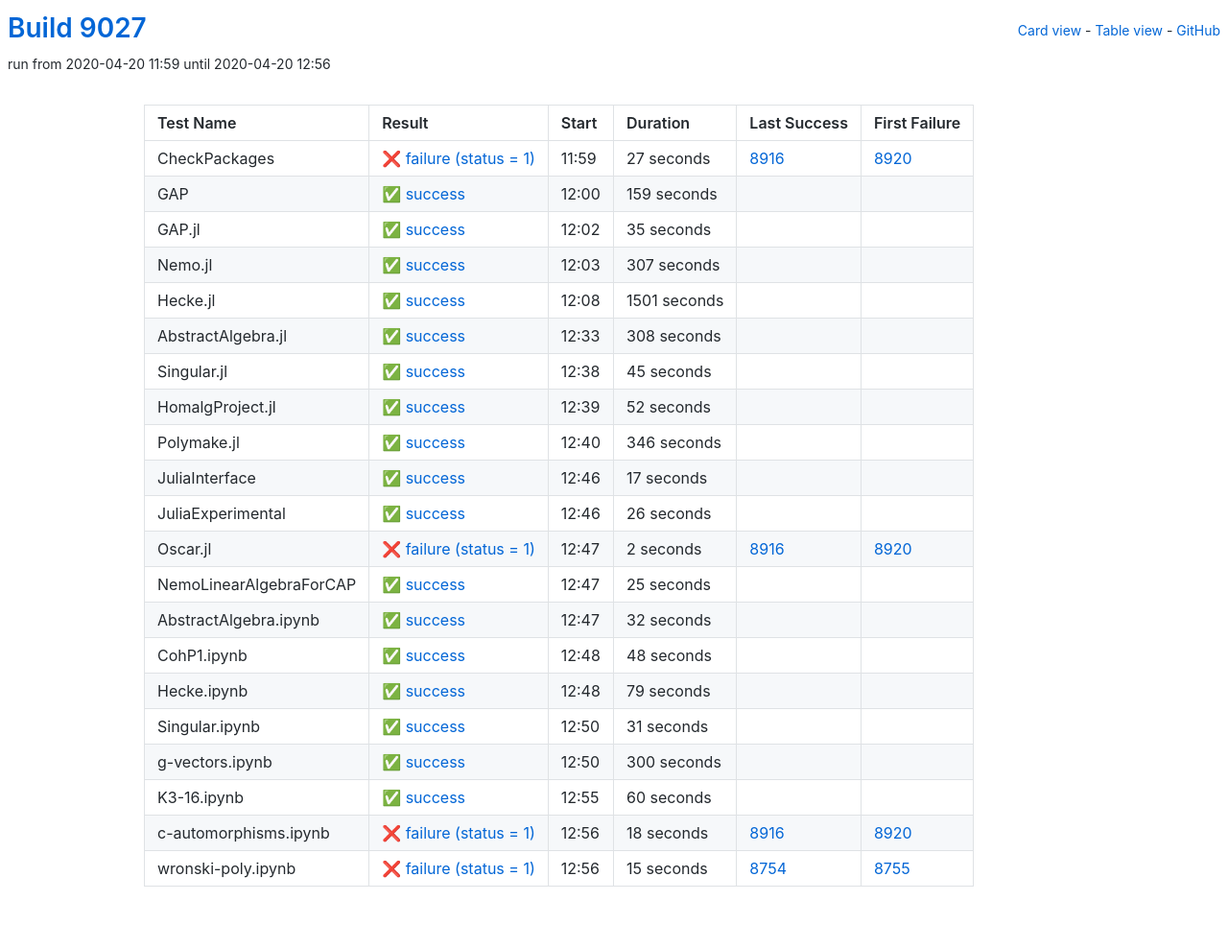
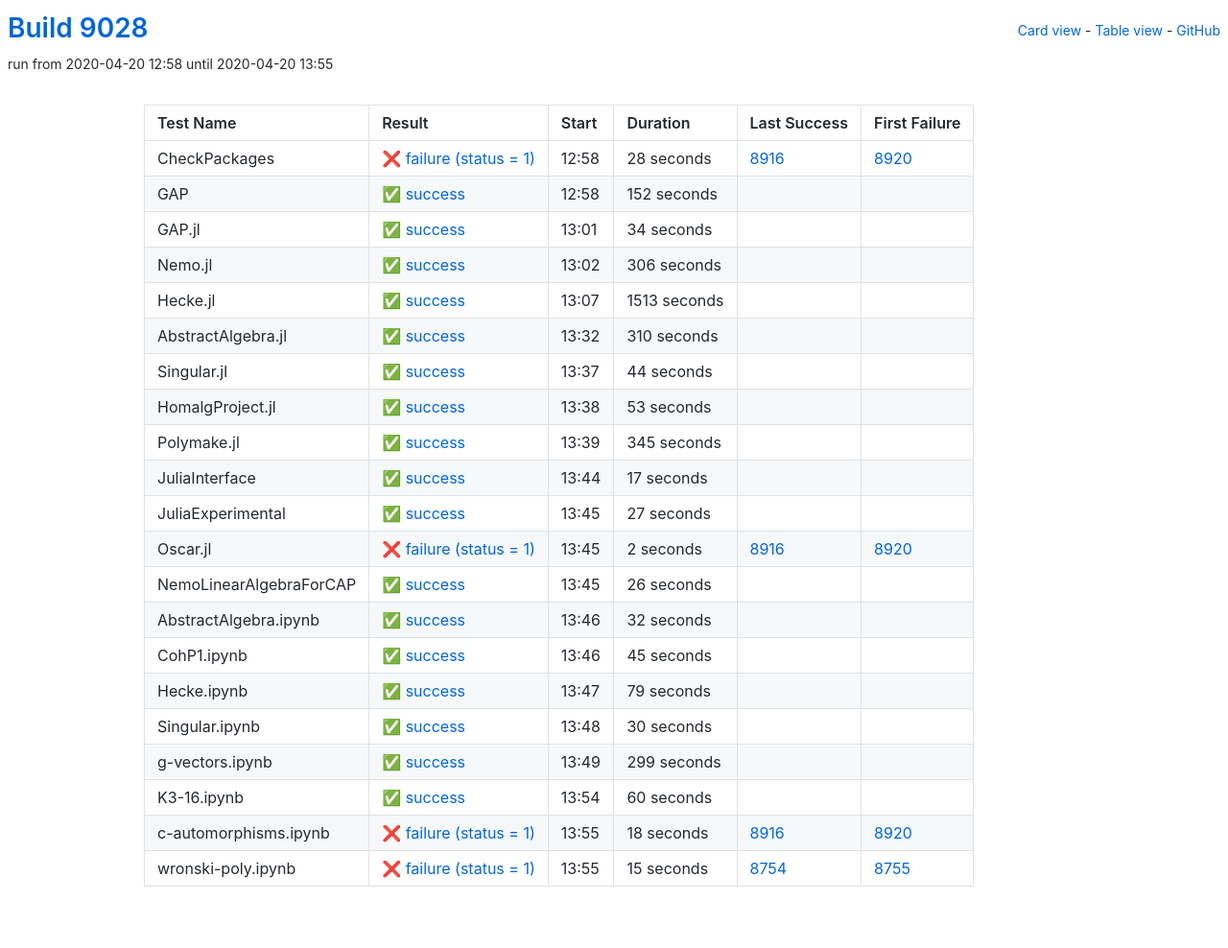
Before and after one commit to oscar-system/oscar-ci-status, a Jekyll site: the page built from table.html, in a window 1280 px wide. Shown: the whole page at 96% size. Built offline with Jekyll 4.4.1, drawn with Linux system fonts in a browser that asks for light colours.

Commit message:
Build 9028

```diff
--- a/_data/ci.yml
+++ b/_data/ci.yml
@@ -1,71 +1,159 @@
-build: 9027
-build_url: https://oscarci.mathematik.uni-kl.de/job/oscar/9027/
+build: 9028
+build_url: https://oscarci.mathematik.uni-kl.de/job/oscar/9028/
 job: oscar
 tests:
-- duration: 27
+- duration: 28
   exitcode: 1
   first_failure: 8920
   first_failure_url: https://oscarci.mathematik.uni-kl.de/job/oscar/8920/
   last_success: 8916
   last_success_url: https://oscarci.mathematik.uni-kl.de/job/oscar/8916/
-  log: https://oscarci.mathematik.uni-kl.de/job/oscar/9027/artifact/logs/build-9027/CheckPackages.log
+  log: https://oscarci.mathematik.uni-kl.de/job/oscar/9028/artifact/logs/build-9028/CheckPackages.log
   name: CheckPackages
-  start: 2020-04-20 11:59
+  start: 2020-04-20 12:58
   status: failure
   success: false
-- duration: 159
+- duration: 152
   exitcode: 0
   first_failure: false
   first_failure_url: null
   last_success: false
   last_success_url: null
-  log: https://oscarci.mathematik.uni-kl.de/job/oscar/9027/artifact/logs/build-9027/GAP.log
+  log: https://oscarci.mathematik.uni-kl.de/job/oscar/9028/artifact/logs/build-9028/GAP.log
   name: GAP
-  start: 2020-04-20 12:00
+  start: 2020-04-20 12:58
   status: success
   success: true
-- duration: 35
+- duration: 34
   exitcode: 0
   first_failure: false
   first_failure_url: null
   last_success: false
   last_success_url: null
-  log: https://oscarci.mathematik.uni-kl.de/job/oscar/9027/artifact/logs/build-9027/GAP.jl.log
+  log: https://oscarci.mathematik.uni-kl.de/job/oscar/9028/artifact/logs/build-9028/GAP.jl.log
   name: GAP.jl
-  start: 2020-04-20 12:02
+  start: 2020-04-20 13:01
   status: success
   success: true
-- duration: 307
+- duration: 306
   exitcode: 0
   first_failure: false
   first_failure_url: null
   last_success: false
   last_success_url: null
-  log: https://oscarci.mathematik.uni-kl.de/job/oscar/9027/artifact/logs/build-9027/Nemo.jl.log
+  log: https://oscarci.mathematik.uni-kl.de/job/oscar/9028/artifact/logs/build-9028/Nemo.jl.log
   name: Nemo.jl
-  start: 2020-04-20 12:03
+  start: 2020-04-20 13:02
   status: success
   success: true
-- duration: 1501
+- duration: 1513
   exitcode: 0
   first_failure: false
   first_failure_url: null
   last_success: false
   last_success_url: null
-  log: https://oscarci.mathematik.uni-kl.de/job/oscar/9027/artifact/logs/build-9027/Hecke.jl.log
+  log: https://oscarci.mathematik.uni-kl.de/job/oscar/9028/artifact/logs/build-9028/Hecke.jl.log
   name: Hecke.jl
-  start: 2020-04-20 12:08
+  start: 2020-04-20 13:07
   status: success
   success: true
-- duration: 308
+- duration: 310
   exitcode: 0
   first_failure: false
   first_failure_url: null
   last_success: false
   last_success_url: null
-  log: https://oscarci.mathematik.uni-kl.de/job/oscar/9027/artifact/logs/build-9027/AbstractAlgebra.jl.log
+  log: https://oscarci.mathematik.uni-kl.de/job/oscar/9028/artifact/logs/build-9028/AbstractAlgebra.jl.log
   name: AbstractAlgebra.jl
-  start: 2020-04-20 12:33
+  start: 2020-04-20 13:32
+  status: success
+  success: true
+- duration: 44
+  exitcode: 0
+  first_failure: false
+  first_failure_url: null
+  last_success: false
+  last_success_url: null
+  log: https://oscarci.mathematik.uni-kl.de/job/oscar/9028/artifact/logs/build-9028/Singular.jl.log
+  name: Singular.jl
+  start: 2020-04-20 13:37
+  status: success
+  success: true
+- duration: 53
+  exitcode: 0
+  first_failure: false
+  first_failure_url: null
+  last_success: false
+  last_success_url: null
+  log: https://oscarci.mathematik.uni-kl.de/job/oscar/9028/artifact/logs/build-9028/HomalgProject.jl.log
+  name: HomalgProject.jl
+  start: 2020-04-20 13:38
+  status: success
+  success: true
+- duration: 345
+  exitcode: 0
+  first_failure: false
+  first_failure_url: null
+  last_success: false
+  last_success_url: null
+  log: https://oscarci.mathematik.uni-kl.de/job/oscar/9028/artifact/logs/build-9028/Polymake.jl.log
+  name: Polymake.jl
+  start: 2020-04-20 13:39
+  status: success
+  success: true
+- duration: 17
+  exitcode: 0
+  first_failure: false
+  first_failure_url: null
+  last_success: false
+  last_success_url: null
+  log: https://oscarci.mathematik.uni-kl.de/job/oscar/9028/artifact/logs/build-9028/JuliaInterface.log
+  name: JuliaInterface
+  start: 2020-04-20 13:44
+  status: success
+  success: true
+- duration: 27
+  exitcode: 0
+  first_failure: false
+  first_failure_url: null
+  last_success: false
+  last_success_url: null
+  log: https://oscarci.mathematik.uni-kl.de/job/oscar/9028/artifact/logs/build-9028/JuliaExperimental.log
+  name: JuliaExperimental
+  start: 2020-04-20 13:45
+  status: success
+  success: true
+- duration: 2
+  exitcode: 1
+  first_failure: 8920
+  first_failure_url: https://oscarci.mathematik.uni-kl.de/job/oscar/8920/
+  last_success: 8916
+  last_success_url: https://oscarci.mathematik.uni-kl.de/job/oscar/8916/
+  log: https://oscarci.mathematik.uni-kl.de/job/oscar/9028/artifact/logs/build-9028/Oscar.jl.log
+  name: Oscar.jl
+  start: 2020-04-20 13:45
+  status: failure
+  success: false
+- duration: 26
+  exitcode: 0
+  first_failure: false
+  first_failure_url: null
+  last_success: false
+  last_success_url: null
+  log: https://oscarci.mathematik.uni-kl.de/job/oscar/9028/artifact/logs/build-9028/NemoLinearAlgebraForCAP.log
+  name: NemoLinearAlgebraForCAP
+  start: 2020-04-20 13:45
+  status: success
+  success: true
+- duration: 32
+  exitcode: 0
+  first_failure: false
+  first_failure_url: null
+  last_success: false
+  last_success_url: null
+  log: https://oscarci.mathematik.uni-kl.de/job/oscar/9028/artifact/logs/build-9028/AbstractAlgebra.ipynb.log
+  name: AbstractAlgebra.ipynb
+  start: 2020-04-20 13:46
   status: success
   success: true
 - duration: 45
@@ -74,97 +162,9 @@ tests:
   first_failure_url: null
   last_success: false
   last_success_url: null
-  log: https://oscarci.mathematik.uni-kl.de/job/oscar/9027/artifact/logs/build-9027/Singular.jl.log
-  name: Singular.jl
-  start: 2020-04-20 12:38
-  status: success
-  success: true
-- duration: 52
-  exitcode: 0
-  first_failure: false
-  first_failure_url: null
-  last_success: false
-  last_success_url: null
-  log: https://oscarci.mathematik.uni-kl.de/job/oscar/9027/artifact/logs/build-9027/HomalgProject.jl.log
-  name: HomalgProject.jl
-  start: 2020-04-20 12:39
-  status: success
-  success: true
-- duration: 346
-  exitcode: 0
-  first_failure: false
-  first_failure_url: null
-  last_success: false
-  last_success_url: null
-  log: https://oscarci.mathematik.uni-kl.de/job/oscar/9027/artifact/logs/build-9027/Polymake.jl.log
-  name: Polymake.jl
-  start: 2020-04-20 12:40
-  status: success
-  success: true
-- duration: 17
-  exitcode: 0
-  first_failure: false
-  first_failure_url: null
-  last_success: false
-  last_success_url: null
-  log: https://oscarci.mathematik.uni-kl.de/job/oscar/9027/artifact/logs/build-9027/JuliaInterface.log
-  name: JuliaInterface
-  start: 2020-04-20 12:46
-  status: success
-  success: true
-- duration: 26
-  exitcode: 0
-  first_failure: false
-  first_failure_url: null
-  last_success: false
-  last_success_url: null
-  log: https://oscarci.mathematik.uni-kl.de/job/oscar/9027/artifact/logs/build-9027/JuliaExperimental.log
-  name: JuliaExperimental
-  start: 2020-04-20 12:46
-  status: success
-  success: true
-- duration: 2
-  exitcode: 1
-  first_failure: 8920
-  first_failure_url: https://oscarci.mathematik.uni-kl.de/job/oscar/8920/
-  last_success: 8916
-  last_success_url: https://oscarci.mathematik.uni-kl.de/job/oscar/8916/
-  log: https://oscarci.mathematik.uni-kl.de/job/oscar/9027/artifact/logs/build-9027/Oscar.jl.log
-  name: Oscar.jl
-  start: 2020-04-20 12:47
-  status: failure
-  success: false
-- duration: 25
-  exitcode: 0
-  first_failure: false
-  first_failure_url: null
-  last_success: false
-  last_success_url: null
-  log: https://oscarci.mathematik.uni-kl.de/job/oscar/9027/artifact/logs/build-9027/NemoLinearAlgebraForCAP.log
-  name: NemoLinearAlgebraForCAP
-  start: 2020-04-20 12:47
-  status: success
-  success: true
-- duration: 32
-  exitcode: 0
-  first_failure: false
-  first_failure_url: null
-  last_success: false
-  last_success_url: null
-  log: https://oscarci.mathematik.uni-kl.de/job/oscar/9027/artifact/logs/build-9027/AbstractAlgebra.ipynb.log
-  name: AbstractAlgebra.ipynb
-  start: 2020-04-20 12:47
-  status: success
-  success: true
-- duration: 48
-  exitcode: 0
-  first_failure: false
-  first_failure_url: null
-  last_success: false
-  last_success_url: null
-  log: https://oscarci.mathematik.uni-kl.de/job/oscar/9027/artifact/logs/build-9027/CohP1.ipynb.log
+  log: https://oscarci.mathematik.uni-kl.de/job/oscar/9028/artifact/logs/build-9028/CohP1.ipynb.log
   name: CohP1.ipynb
-  start: 2020-04-20 12:48
+  start: 2020-04-20 13:46
   status: success
   success: true
 - duration: 79
@@ -173,31 +173,31 @@ tests:
   first_failure_url: null
   last_success: false
   last_success_url: null
-  log: https://oscarci.mathematik.uni-kl.de/job/oscar/9027/artifact/logs/build-9027/Hecke.ipynb.log
+  log: https://oscarci.mathematik.uni-kl.de/job/oscar/9028/artifact/logs/build-9028/Hecke.ipynb.log
   name: Hecke.ipynb
-  start: 2020-04-20 12:48
+  start: 2020-04-20 13:47
   status: success
   success: true
-- duration: 31
+- duration: 30
   exitcode: 0
   first_failure: false
   first_failure_url: null
   last_success: false
   last_success_url: null
-  log: https://oscarci.mathematik.uni-kl.de/job/oscar/9027/artifact/logs/build-9027/Singular.ipynb.log
+  log: https://oscarci.mathematik.uni-kl.de/job/oscar/9028/artifact/logs/build-9028/Singular.ipynb.log
   name: Singular.ipynb
-  start: 2020-04-20 12:50
+  start: 2020-04-20 13:48
   status: success
   success: true
-- duration: 300
+- duration: 299
   exitcode: 0
   first_failure: false
   first_failure_url: null
   last_success: false
   last_success_url: null
-  log: https://oscarci.mathematik.uni-kl.de/job/oscar/9027/artifact/logs/build-9027/g-vectors.ipynb.log
+  log: https://oscarci.mathematik.uni-kl.de/job/oscar/9028/artifact/logs/build-9028/g-vectors.ipynb.log
   name: g-vectors.ipynb
-  start: 2020-04-20 12:50
+  start: 2020-04-20 13:49
   status: success
   success: true
 - duration: 60
@@ -206,9 +206,9 @@ tests:
   first_failure_url: null
   last_success: false
   last_success_url: null
-  log: https://oscarci.mathematik.uni-kl.de/job/oscar/9027/artifact/logs/build-9027/K3-16.ipynb.log
+  log: https://oscarci.mathematik.uni-kl.de/job/oscar/9028/artifact/logs/build-9028/K3-16.ipynb.log
   name: K3-16.ipynb
-  start: 2020-04-20 12:55
+  start: 2020-04-20 13:54
   status: success
   success: true
 - duration: 18
@@ -217,9 +217,9 @@ tests:
   first_failure_url: https://oscarci.mathematik.uni-kl.de/job/oscar/8920/
   last_success: 8916
   last_success_url: https://oscarci.mathematik.uni-kl.de/job/oscar/8916/
-  log: https://oscarci.mathematik.uni-kl.de/job/oscar/9027/artifact/logs/build-9027/c-automorphisms.ipynb.log
+  log: https://oscarci.mathematik.uni-kl.de/job/oscar/9028/artifact/logs/build-9028/c-automorphisms.ipynb.log
   name: c-automorphisms.ipynb
-  start: 2020-04-20 12:56
+  start: 2020-04-20 13:55
   status: failure
   success: false
 - duration: 15
@@ -228,8 +228,8 @@ tests:
   first_failure_url: https://oscarci.mathematik.uni-kl.de/job/oscar/8755/
   last_success: 8754
   last_success_url: https://oscarci.mathematik.uni-kl.de/job/oscar/8754/
-  log: https://oscarci.mathematik.uni-kl.de/job/oscar/9027/artifact/logs/build-9027/wronski-poly.ipynb.log
+  log: https://oscarci.mathematik.uni-kl.de/job/oscar/9028/artifact/logs/build-9028/wronski-poly.ipynb.log
   name: wronski-poly.ipynb
-  start: 2020-04-20 12:56
+  start: 2020-04-20 13:55
   status: failure
   success: false
```
Also changed, not shown: README.md.
